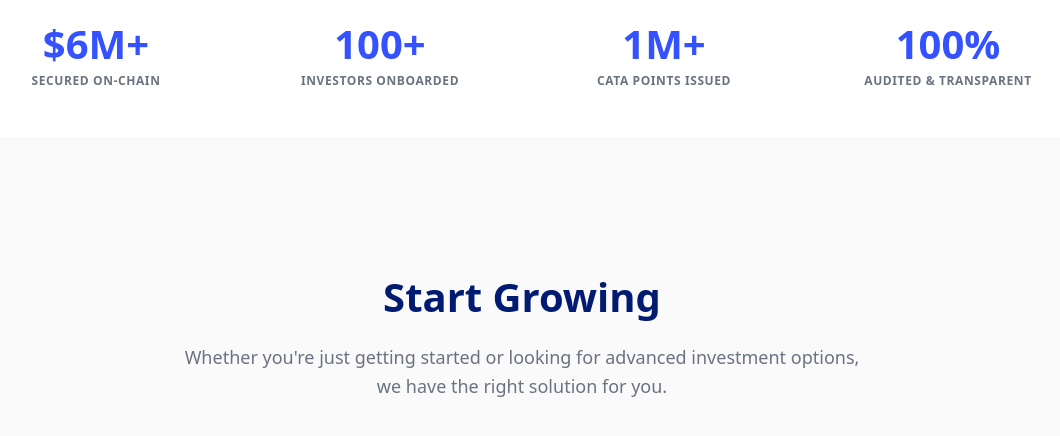
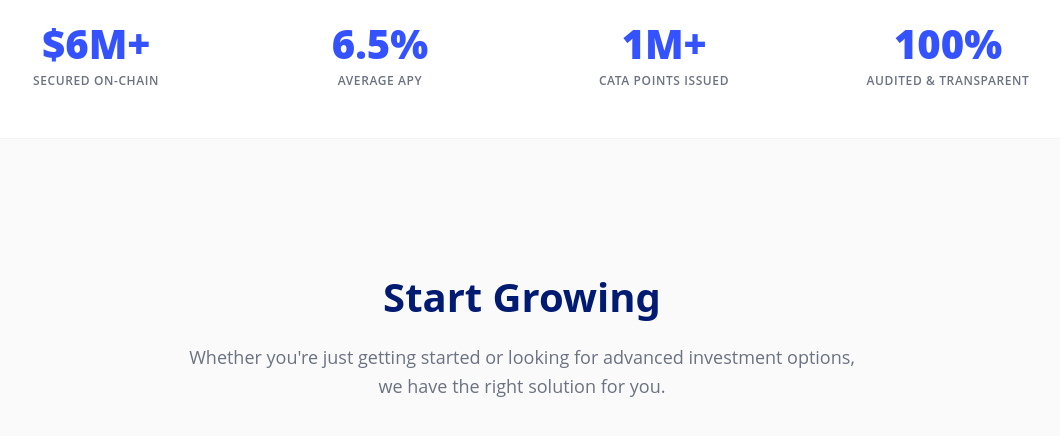
Before and after one commit to stratomercata/stratomercata-website, a Jekyll site: the page built from source/index.html, in a window 1280 px wide and 1400 px high, cut to the strip 697-1142 px from the top of the window. Shown: the top 436 px of the strip, without its empty margins (118-1178 px from the left). Built offline with Jekyll 4.4.1, drawn with Linux system fonts in a browser that asks for light colours; comment, search, counter and statistics services are not loaded.

Commit message:
Update font imports and adjust font-family variables for improved typography; change stats section values for accuracy

```diff
--- a/source/assets/css/common.css
+++ b/source/assets/css/common.css
@@ -5,10 +5,11 @@
   box-sizing: border-box;
 }
 
-@import url('https://fonts.googleapis.com/css2?family=Raleway:wght@400;700;800&display=swap');
+@import url('https://fonts.googleapis.com/css2?family=Raleway:wght@400;700;800&family=Open+Sans:wght@400;500;600;700&display=swap');
 
 :root {
-  --font-sans: 'Raleway', system-ui, -apple-system, BlinkMacSystemFont, "Segoe UI", Roboto, "Helvetica Neue", Arial, sans-serif;
+  --font-headings: 'Raleway', system-ui, -apple-system, BlinkMacSystemFont, "Segoe UI", Roboto, "Helvetica Neue", Arial, sans-serif;
+  --font-body: 'Open Sans', system-ui, -apple-system, BlinkMacSystemFont, "Segoe UI", Roboto, "Helvetica Neue", Arial, sans-serif;
   --primary-navy: #001B71;
   --primary-blue: #3452FF;
   --primary-red: #FF3300;
@@ -19,7 +20,7 @@
 }
 
 body {
-  font-family: var(--font-sans);
+  font-family: var(--font-body);
   line-height: 1.5;
   color: #374151;
   background: #fafafa;
@@ -31,7 +32,7 @@
 }
 
 h1, h2, h3, h4, h5, h6 {
-  font-family: var(--font-sans);
+  font-family: var(--font-headings);
 }
 
 /* Container */
--- a/source/index.html
+++ b/source/index.html
@@ -33,8 +33,8 @@
             <div class="stat-label">SECURED ON-CHAIN</div>
         </div>
         <div class="stat-item">
-            <div class="stat-value">100+</div>
-            <div class="stat-label">INVESTORS ONBOARDED</div>
+            <div class="stat-value">6.5%</div>
+            <div class="stat-label">AVERAGE APY</div>
         </div>
         <div class="stat-item">
             <div class="stat-value">1M+</div>
```
